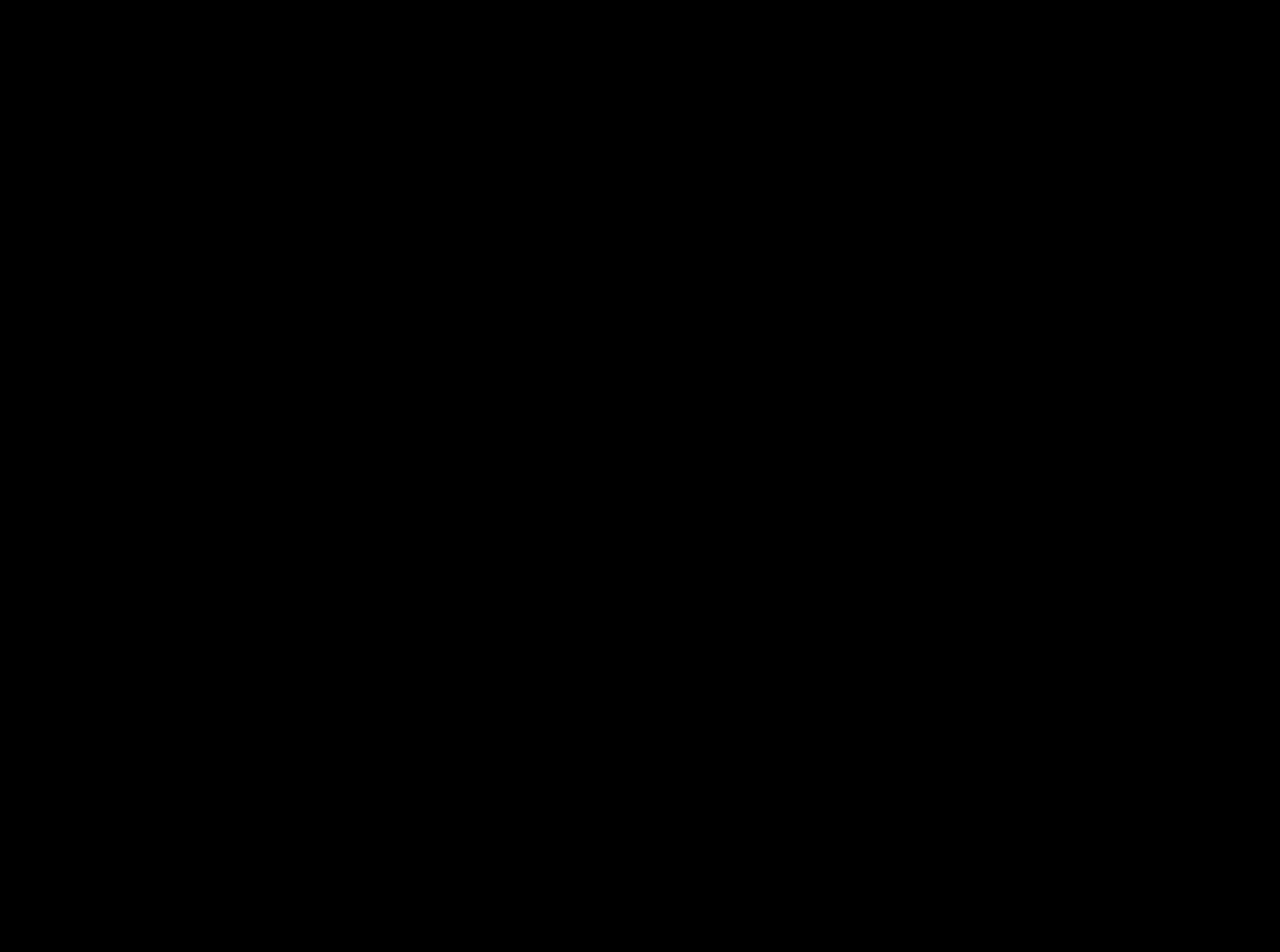
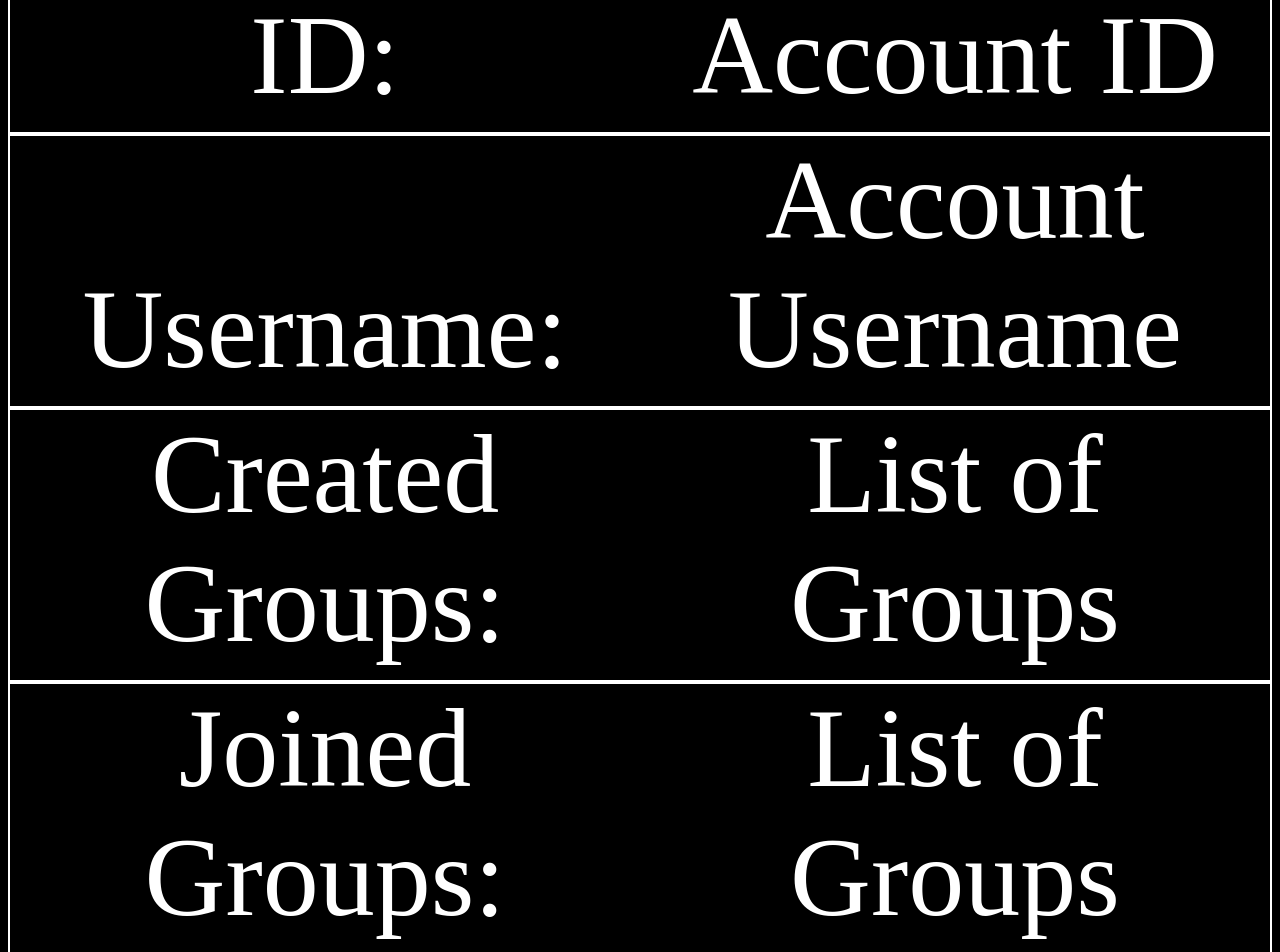
Before and after one commit to tseamans1214/groupmate, a React (Create React App) app: page /account-settings in a window 1280 px wide. Before the commit this address had no page. Shown: the part 400-1352 px from the top of the page. Before the commit the page ends 800 px from the top, so only its background shows below. Built offline with nearby package versions, Linux system fonts and the light colour scheme.

Commit message:
Add create/join group and settings pages

```diff
--- a/src/App.js
+++ b/src/App.js
@@ -6,6 +6,9 @@
 import Login from "./components/Login";
 import Signup from "./components/Signup";
 import AccountHome from "./components/AccountHome";
+import CreateGroup from "./components/CreateGroup";
+import JoinGroup from "./components/JoinGroup";
+import AccountSettings from "./components/AccountSettings";
 function App() {
   return (
     <div className="App">
@@ -14,6 +17,9 @@
         <Route path='/login' element={<Login />}/>
         <Route path='/signup' element={<Signup />}/>
         <Route path='/account-home' element={<AccountHome />}/>
+        <Route path='/account-settings' element={<AccountSettings />}/>
+        <Route path='/create-group' element={<CreateGroup />}/>
+        <Route path='/join-group' element={<JoinGroup />}/>
       </Routes>
       {/* <Home />
       <Login /> */}
--- /dev/null
+++ b/src/components/AccountSettings.jsx
@@ -0,0 +1,32 @@
+import React from "react";
+import {Link} from 'react-router-dom'
+function AccountSettings() {
+    return (
+        <>
+            <Link to="/account-home" className="back-button">&#8249;</Link>
+            <section className="account-home">
+                <h1 className="account-title">Account Settings</h1>
+                <div className="account-groups">
+                    <div className="account-groups-row">
+                        <div className="account-groups-col">ID:</div>
+                        <div  className="account-groups-col">Account ID</div>
+                    </div>
+                    <div className="account-groups-row">
+                    <div className="account-groups-col">Username:</div>
+                    <div className="account-groups-col">Account Username</div>
+                    </div>
+                    <div className="account-groups-row">
+                        <div className="account-groups-col">Created Groups:</div>
+                        <div className="account-groups-col">List of Groups</div>
+                    </div>
+                    <div className="account-groups-row">
+                        <div className="account-groups-col">Joined Groups:</div>
+                        <div className="account-groups-col">List of Groups</div>
+                    </div>
+                </div>
+            </section>
+        </>
+    );
+}
+
+export default AccountSettings;
--- /dev/null
+++ b/src/components/CreateGroup.jsx
@@ -0,0 +1,21 @@
+import React from "react";
+import {Link} from 'react-router-dom'
+function CreateGroup() {
+    return (
+        <>
+            <Link to="/account-home" className="back-button">&#8249;</Link>
+            <section className="menu">
+                <h1 className="menu-component menu-title">Groupmate</h1>
+                <h2 className="menu-component menu-subtitle">Create Group</h2>
+                <form className="create-group-form" action="/account-home">
+                    <label className="form-component" for="group-name">Group Name:</label>
+                    <input className="form-component" type="text" id="group-name" name="group-name" placeholder="Group Name"></input>
+
+                    <input className="form-component submit-button" type="submit" value="Create"></input>
+                </form>
+            </section>
+        </>
+    );
+}
+
+export default CreateGroup;
--- /dev/null
+++ b/src/components/JoinGroup.jsx
@@ -0,0 +1,24 @@
+import React from "react";
+import {Link} from 'react-router-dom'
+function JoinGroup() {
+    return (
+        <>
+            <Link to="/account-home" className="back-button">&#8249;</Link>
+            <section className="menu">
+                <h1 className="menu-component menu-title">Groupmate</h1>
+                <h2 className="menu-component menu-subtitle">Join Group</h2>
+                <form className="join-group-form" action="/account-home">
+                    <label className="form-component" for="group-name">Group Name:</label>
+                    <input className="form-component" type="text" id="group-name" name="group-name" placeholder="Group Name"></input>
+
+                    <label className="form-component" for="group-id">Group ID:</label>
+                    <input className="form-component" type="text" id="group-id" name="group-id" placeholder="Group ID"></input>
+
+                    <input className="form-component submit-button" type="submit" value="Join"></input>
+                </form>
+            </section>
+        </>
+    );
+}
+
+export default JoinGroup;
--- a/src/css/account.css
+++ b/src/css/account.css
@@ -35,3 +35,12 @@
     color: white;
     text-decoration: none;
 }
+
+.account-groups-col {
+    display: inline-block;
+    width: 50%;
+    color: white;
+    text-align: center;
+    text-decoration: none;
+    font-size: 0.7em;
+}
```
